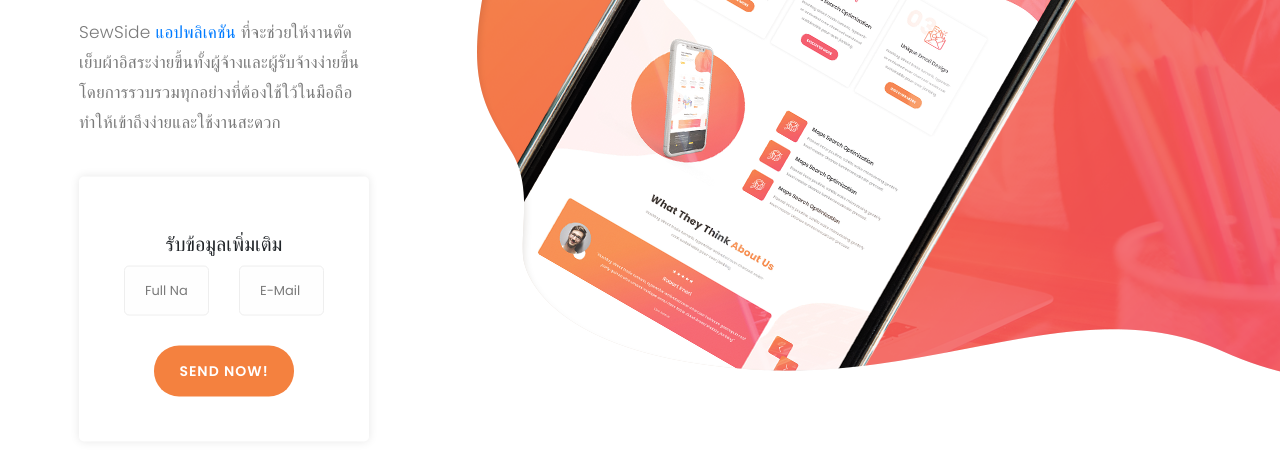
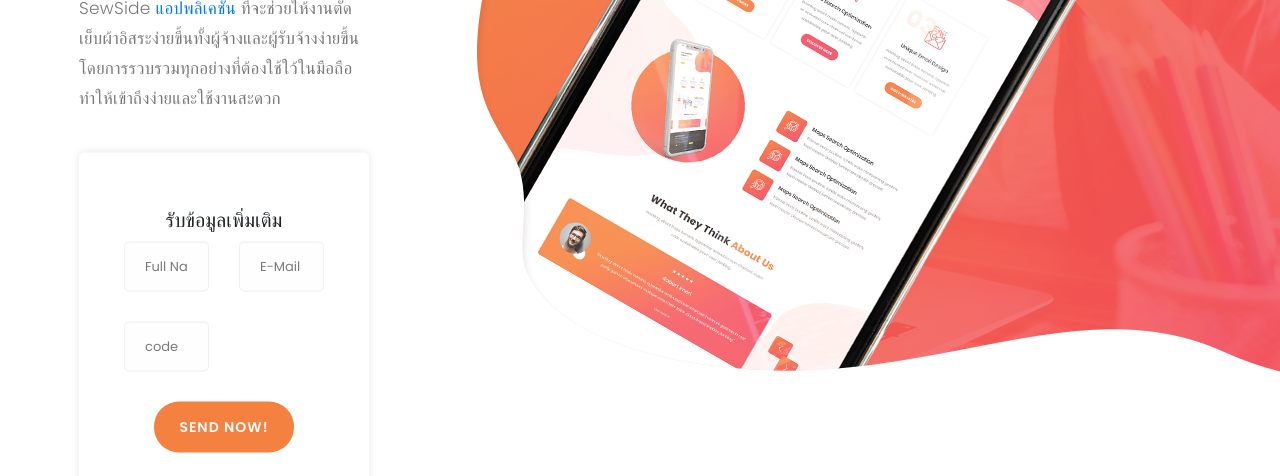
Before and after one commit to PlusMetha/sewside, a website: page index.html in a window 1280 px wide. Shown: the part 421-897 px from the top of the page. Drawn offline with Linux system fonts and the light colour scheme; a script that the page names is missing.

Commit message:
Update index.html

```diff
--- a/index.html
+++ b/index.html
@@ -111,6 +111,12 @@ https://templatemo.com/tm-540-lava-landing-page
                                                 required="" style="background-color: rgba(250,250,250,0.3);">
                                         </fieldset>
                                     </div>
+                                    <div class="col-md-6 col-sm-12">
+                                        <fieldset>
+                                            <input name="code" type="text" id="code" placeholder="code" required=""
+                                                style="background-color: rgba(250,250,250,0.3);">
+                                        </fieldset>
+                                    </div>
                                     <div class="col-md-6 col-lg-12">
                                         <fieldset>
                                             <!-- <li class="scroll-to-section"><a href="#welcome" class="menu-item">หน้าแรก</a></li> -->
@@ -126,7 +132,7 @@ https://templatemo.com/tm-540-lava-landing-page
                             </form>
 
 
-
+                            <!--  -->
 
     <script data-cfasync="false" type="text/javascript"
             src="https://cdn.rawgit.com/dwyl/learn-to-send-email-via-google-script-html-no-server/master/form-submission-handler.js"></script>
```
